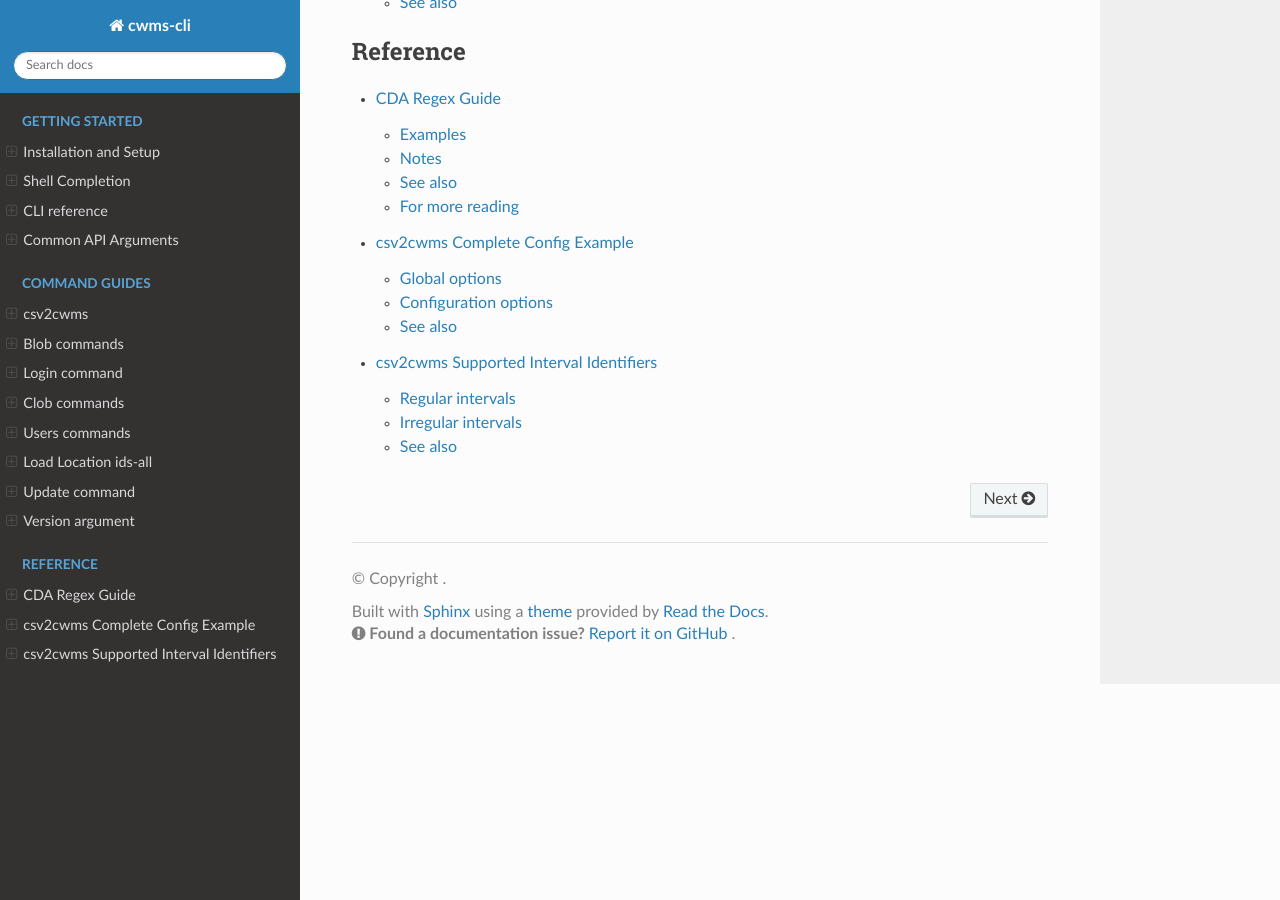
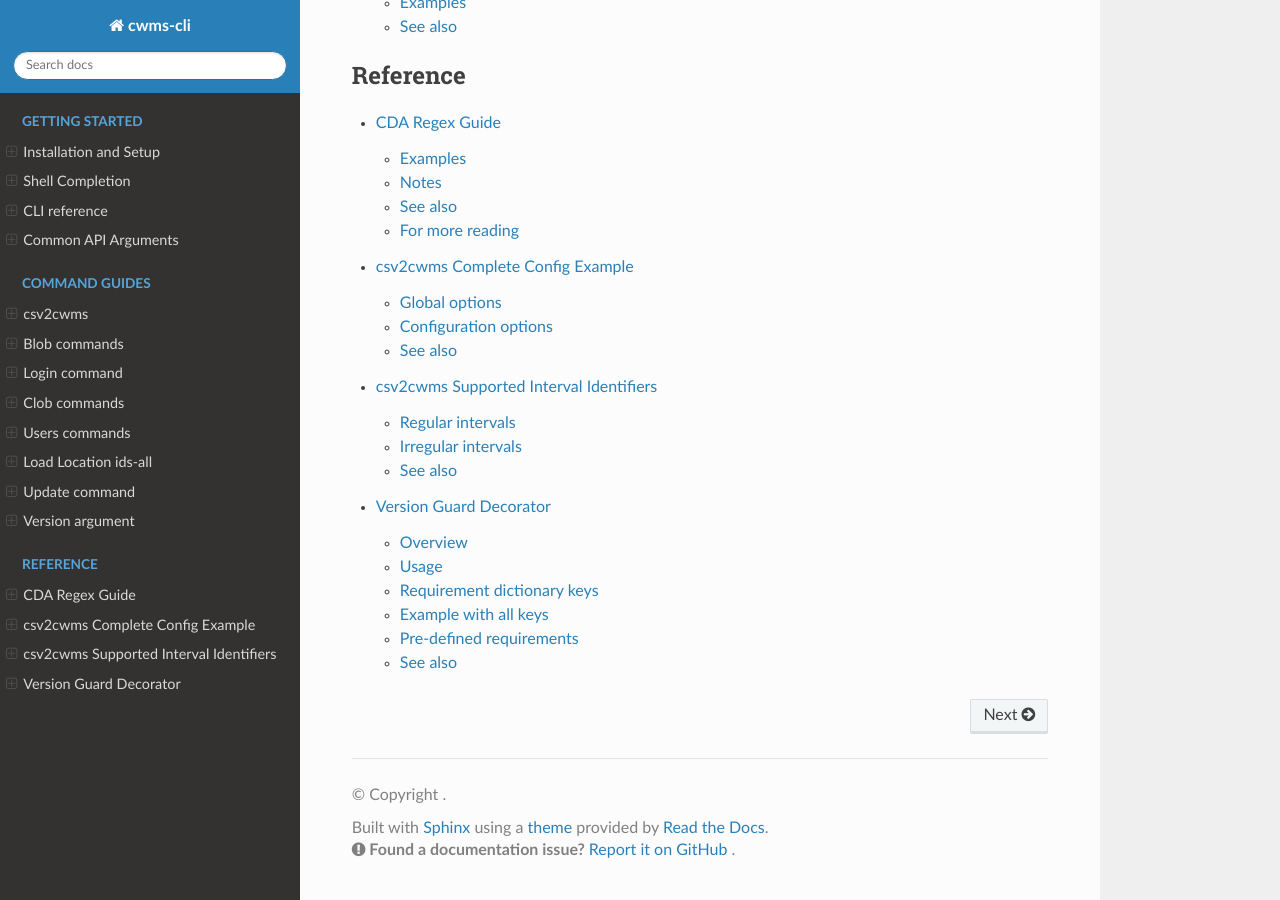
Before and after one commit to HydrologicEngineeringCenter/cwms-cli, a Sphinx documentation site: the page built from docs/index.rst, in a window 1280 px wide and 900 px high, scrolled down 2988 px. Built offline with Sphinx 7.4.7 and the Read the Docs theme 3.1.0, drawn with Linux system fonts in a browser that asks for light colours; some of the changed lines change nothing that is shown; some of the changed text lies outside the part shown.

Commit message:
Docs/document version guard decorator (#200)
Closes #198

Added a new documentation page explaining the `@requires` decorator
in `cwmscli/utils/deps.py` for contributors who need to add optional
dependency checks to new commands.

Changes:
- Added `docs/cli/version_guard.rst` with usage, parameter reference,
  and examples using the pre-defined requirements from `requirements.py`
- Added entry to `docs/index.rst` under Reference Pages and toctree

```diff
--- /dev/null
+++ b/docs/cli/version_guard.rst
@@ -0,0 +1,103 @@
+Version Guard Decorator
+=======================
+
+``cwms-cli`` uses a ``@requires`` decorator to ensure optional Python
+dependencies are installed before a command runs. This page explains how
+contributors can use it when adding new commands.
+
+Overview
+--------
+
+The ``requires`` decorator lives in ``cwmscli/utils/deps.py``. Apply it to
+any Click command that depends on packages that are not part of the core
+``cwms-cli`` install.
+
+When a user runs a command that has unmet dependencies, ``cwms-cli`` will
+print a clear error message listing the missing packages and the exact
+``pip`` command needed to install them.
+
+Usage
+-----
+
+Import ``requires`` and the shared requirements registry:
+
+.. code-block:: python
+
+   from cwmscli.utils.deps import requires
+   from cwmscli import requirements as reqs
+
+Then decorate your command:
+
+.. code-block:: python
+
+   @some_group.command("my-command", help="Does something useful")
+   @requires(reqs.cwms, reqs.requests)
+   def my_command():
+       ...
+
+Requirement dictionary keys
+---------------------------
+
+Each entry passed to ``@requires`` is a dictionary with the following keys:
+
+.. list-table::
+   :header-rows: 1
+   :widths: 20 10 70
+
+   * - Key
+     - Required
+     - Description
+   * - ``module``
+     - Yes
+     - The importable Python module name (e.g. ``"requests"``).
+   * - ``package``
+     - No
+     - The pip install name when it differs from the module name
+       (e.g. ``"cwms-python"`` for ``import cwms``).
+   * - ``version``
+     - No
+     - Minimum required version string (e.g. ``"2.30.0"``).
+   * - ``desc``
+     - No
+     - Short description included in the error message.
+   * - ``link``
+     - No
+     - URL to documentation or the package homepage.
+
+Example with all keys
+---------------------
+
+.. code-block:: python
+
+   @requires(
+       {
+           "module": "cwms",
+           "package": "cwms-python",
+           "version": "1.0.7",
+           "desc": "CWMS REST API Python client",
+           "link": "https://github.com/hydrologicengineeringcenter/cwms-python"
+       },
+       {
+           "module": "requests",
+           "version": "2.30.0",
+           "desc": "Required for HTTP API access"
+       }
+   )
+   def my_command():
+       ...
+
+Pre-defined requirements
+------------------------
+
+Common requirements are pre-defined in ``cwmscli/requirements.py`` and can be
+referenced directly:
+
+.. code-block:: python
+
+   @requires(reqs.cwms, reqs.requests, reqs.dataretrieval)
+
+See also
+--------
+
+- :doc:`CLI reference <../cli>`
+- :doc:`Common API arguments <api_arguments>`
--- a/docs/index.rst
+++ b/docs/index.rst
@@ -40,6 +40,7 @@ Reference Pages
   the full JSON config structure
 - :doc:`csv2cwms Supported Interval Identifiers <cli/csv2cwms_intervals>` for
   interval names accepted by ``csv2cwms``
+- :doc:`Version Guard Decorator <cli/version_guard>` for adding optional dependency checks to new commands
 
 Contents
 --------
@@ -73,3 +74,4 @@ Contents
    cli/cda_regex
    cli/csv2cwms_complete_config
    cli/csv2cwms_intervals
+   cli/version_guard
```
